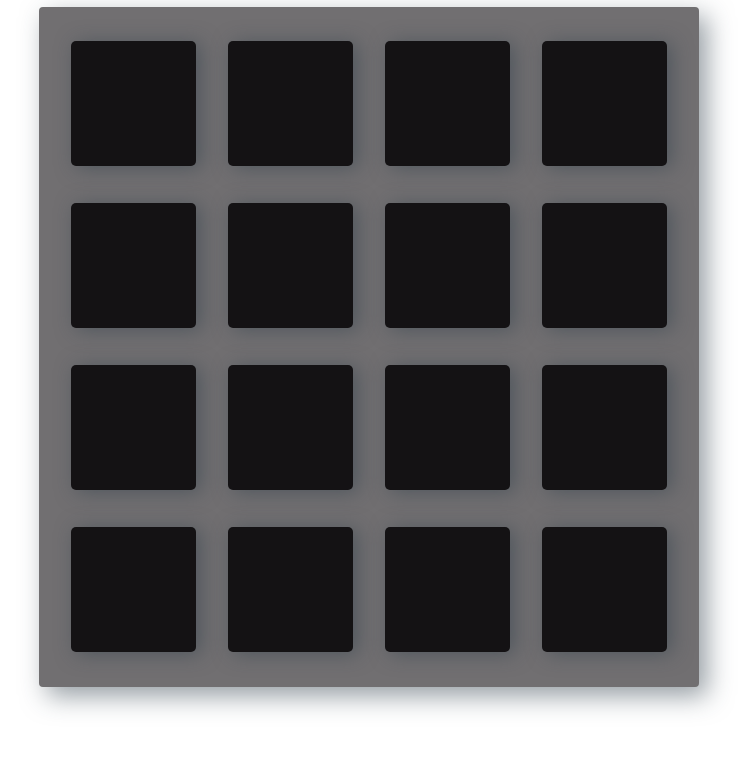
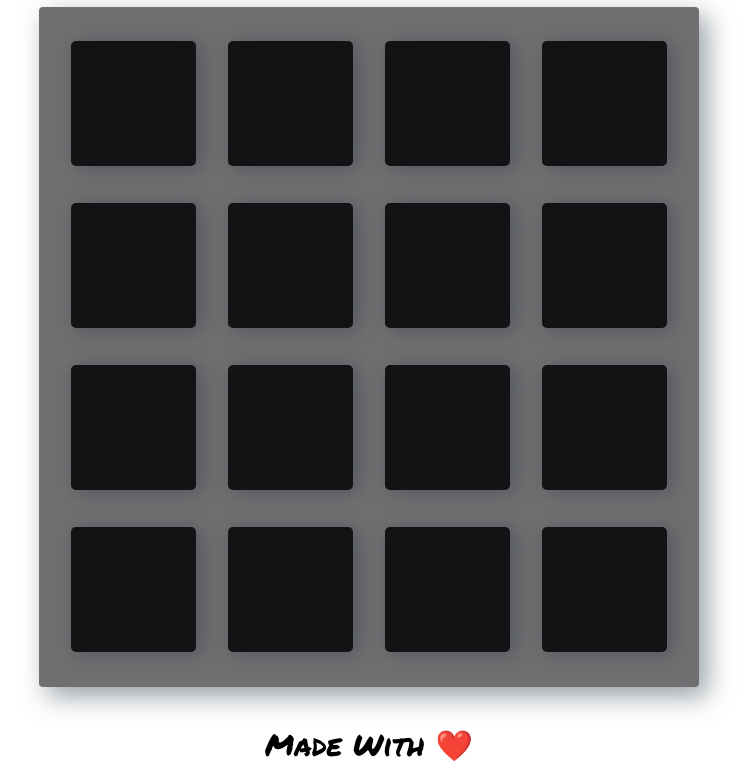
Before and after one commit to Bhargav252000/Memory-Card-Game, a plain HTML site: page index.html in a window 1280 px wide. Shown: the part 181-948 px from the top of the page, without its empty margins (271-1024 px from the left). Drawn offline with Linux system fonts and the light colour scheme; a web font is replaced by a local one.

Commit message:
added footer

```diff
--- a/index.html
+++ b/index.html
@@ -102,7 +102,7 @@
                 </button>
             </div>
         </div>
-
+        <div style="margin-top: -30px; font-size: 30px;"> Made With ❤️ </div>
     </div>
     <script src="js/app.js"></script>
 </body>
```
